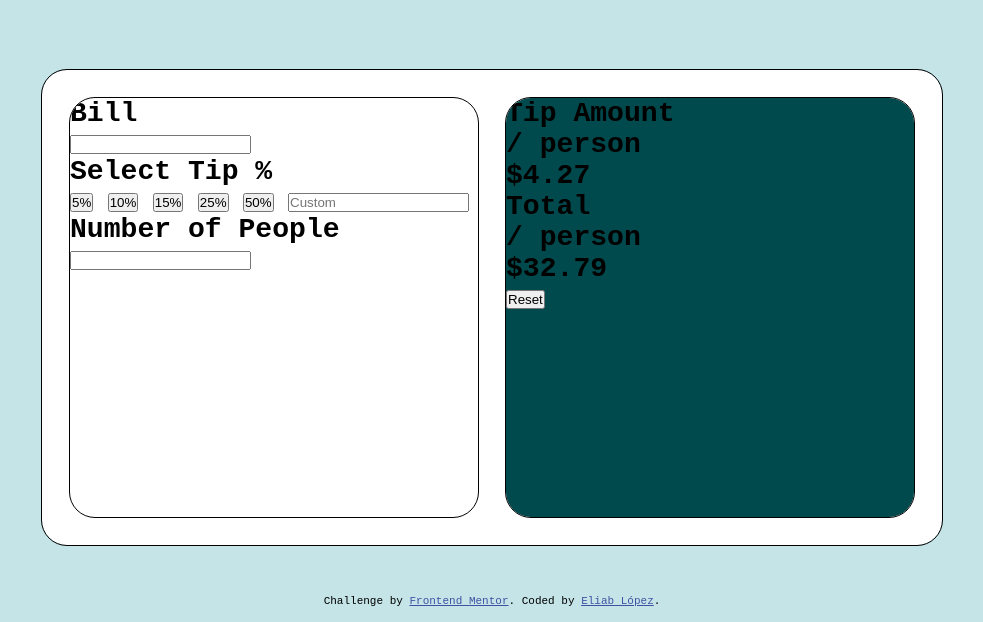
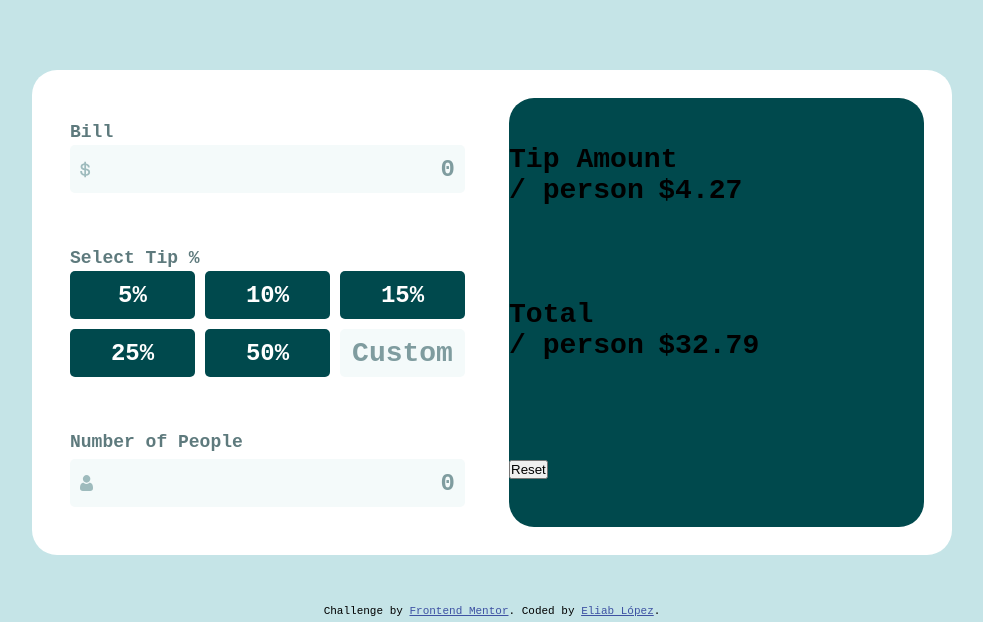
Before and after one commit to EliabLM/tip-calculator-app-main, a website: page src/index.html in a window 1280 px wide. Shown: the part 178-800 px from the top of the page, without its empty margins (148-1131 px from the left). Drawn offline with Linux system fonts and the light colour scheme; a web font is replaced by a local one.

Commit message:
agregado package.json estilos de la seccion de entradas completo

```diff
--- a/src/index.html
+++ b/src/index.html
@@ -21,25 +21,29 @@
       <!-- factura total -->
       <div class="factura-total">
         <h3>Bill</h3>
-        <input class="placeholder-factura-total" type="text" placeholder="">
+        <input class="input-factura-total input-factura-total-color" type="text" placeholder="0">
       </div>
 
       <!-- porcentajes propina -->
       <div class="porcentajes-propina">
         <h3>Select Tip %</h3>
-
+        <div class="porcentajes-propina-btns">
           <button class="btn">5%</button>
           <button class="btn">10%</button>
           <button class="btn">15%</button>
           <button class="btn">25%</button>
           <button class="btn">50%</button>
-        <input type="text" placeholder="Custom">
+          <input class="input-porcentajes-propina input-porcentajes-propina-color" type="text" placeholder="Custom">
+        </div>
       </div>
 
       <!-- numero de personas -->
       <div class="numero-personas">
+        <div class="numero-personas__title">
           <h3>Number of People</h3>
-        <input class="placeholder-numero-personas" type="text" placeholder="">
+          <h4 class="show-title no-mostrar">Can't be zero</h4>
+        </div>
+        <input class="input-numero-personas input-numero-personas-color" type="text" placeholder="0">
       </div>
 
     </section>
--- a/src/styles.css
+++ b/src/styles.css
@@ -60,33 +60,182 @@ body {
 
 .container {
 	display: flex;
-	outline: 1px solid;
+	/* outline: 1px solid; */
 	border-radius: var(--border-radius);
 	margin: 50px auto 50px;
-	width: 900px;
-	height: 475px;
+	width: 920px;
+	height: 485px;
 	padding-top: 28px;
 	padding-bottom: 28px;
 	background: var(--clr-white);
 	justify-content: space-between;
 }
 
+/* ===== Section entradas ===== */
 .section-entradas {
-	outline: 1px solid;
+	/* outline: 1px solid; */
+	display: flex;
+	flex-direction: column;
+	justify-content: space-between;
 	background: var(--clr-white);
-	width: 408px;
+	width: 415px;
 	border-radius: var(--border-radius);
 	margin-left: 28px;
 	overflow: hidden;
 }
 
+.factura-total {
+	/* outline: 1px solid; */
+	margin: 24px 10px 20px 10px;
+}
+
+.factura-total h3 {
+	font-size: 18px;
+	color: var(--clr-dark-grayish-cyan);
+	margin-bottom: 3px;
+}
+
+.input-factura-total {
+	/* outline: 2px solid var(--clr-primary-1); */
+	background-color: var(--clr-light-grayish-cyan-2);
+	background-image: url(../images/icon-dollar.svg);
+	background-repeat: no-repeat;
+	background-position: 10px center;
+	padding-right: 10px;
+	border-radius: 5px;
+	color: var(--clr-very-dark-cyan);
+	font-family: var(--ff-primary);
+	font-size: 24px;
+	font-weight: bold;
+	text-align: right;
+	width: 100%;
+	height: 48px;
+	border: none;
+}
+
+/* Agregar con JavaScript */
+/* .input-factura-total-color {
+	border: 2px solid var(--clr-primary-1);
+} */
+
+::placeholder {
+	color: var(--clr-dark-grayish-cyan-2);
+}
+
+.porcentajes-propina {
+	margin: 24px 10px 20px 10px;
+}
+
+.porcentajes-propina h3 {
+	font-size: 18px;
+	color: var(--clr-dark-grayish-cyan);
+	margin-bottom: 3px;
+}
+
+.porcentajes-propina-btns {
+	display: grid;
+	grid-gap: 10px;
+	/* width: 120px; */
+	/* height: 48px; */
+	grid-template-columns: repeat(3, 1fr);
+	grid-template-rows: 1fr 1fr;
+}
+
+.btn {
+	border: none;
+	border-radius: 5px;
+	background-color: var(--clr-very-dark-cyan);
+	font-family: var(--ff-primary);
+	font-size: var(--fs-primary);
+	font-weight: bold;
+	color: var(--clr-white);
+}
+
+.input-porcentajes-propina {
+	background-color: var(--clr-light-grayish-cyan-2);
+	padding-right: 10px;
+	padding-left: 10px;
+	border-radius: 5px;
+	color: var(--clr-very-dark-cyan);
+	font-family: var(--ff-primary);
+	font-size: 28px;
+	font-weight: bold;
+	text-align: right;
+	width: 100%;
+	height: 48px;
+	border: none;
+}
+
+/* Agregar con JavaScript */
+/* .input-porcentajes-propina-color {
+	border: 2px solid var(--clr-primary-1);
+} */
+
+.input-porcentajes-propina::placeholder {
+	text-align: center;
+}
+
+.numero-personas {
+	/* outline: 1px solid; */
+	margin: 24px 10px 20px 10px;
+}
+
+.numero-personas__title {
+	display: flex;
+	justify-content: space-between;
+}
+
+.numero-personas__title h3 {
+	font-size: 18px;
+	color: var(--clr-dark-grayish-cyan);
+	margin-bottom: 3px;
+}
+
+.show-title {
+	color: orange;
+}
+
+/* Quitar con JavaScript */
+.no-mostrar {
+	visibility: hidden;
+}
+
+.input-numero-personas {
+	background-color: var(--clr-light-grayish-cyan-2);
+	background-image: url(../images/icon-person.svg);
+	background-repeat: no-repeat;
+	background-position: 10px center;
+	padding-right: 10px;
+	border-radius: 5px;
+	color: var(--clr-very-dark-cyan);
+	font-family: var(--ff-primary);
+	font-size: 24px;
+	font-weight: bold;
+	text-align: right;
+	width: 100%;
+	height: 48px;
+	border: none;
+}
+
+/* Mostrar con JavaScript */
+/* .input-numero-personas-color {
+	border: 2px solid orange;
+} */
+
+/* ===== Section salidas ===== */
 .section-salidas {
-	outline: 1px solid;
+	display: flex;
+	flex-direction: column;
+	justify-content: space-around;
 	background: var(--clr-very-dark-cyan);
-	width: 408px;
+	width: 415px;
 	border-radius: var(--border-radius);
 	margin-right: 28px;
 	overflow: hidden;
+}
+
+.section-salidas h3 {
+	display: inline;
 }
 
 .attribution {
```
Also changed, not shown: package.json (added, +24 -0 lines), design/active-states.jpg (deleted), design/desktop-design-completed.jpg (deleted), design/desktop-design-empty.jpg (deleted), design/desktop-preview.jpg (deleted), design/mobile-design.jpg (deleted), src/app.js (deleted), src/index.js (added). Lines whose indentation alone changed are shown as unchanged.
